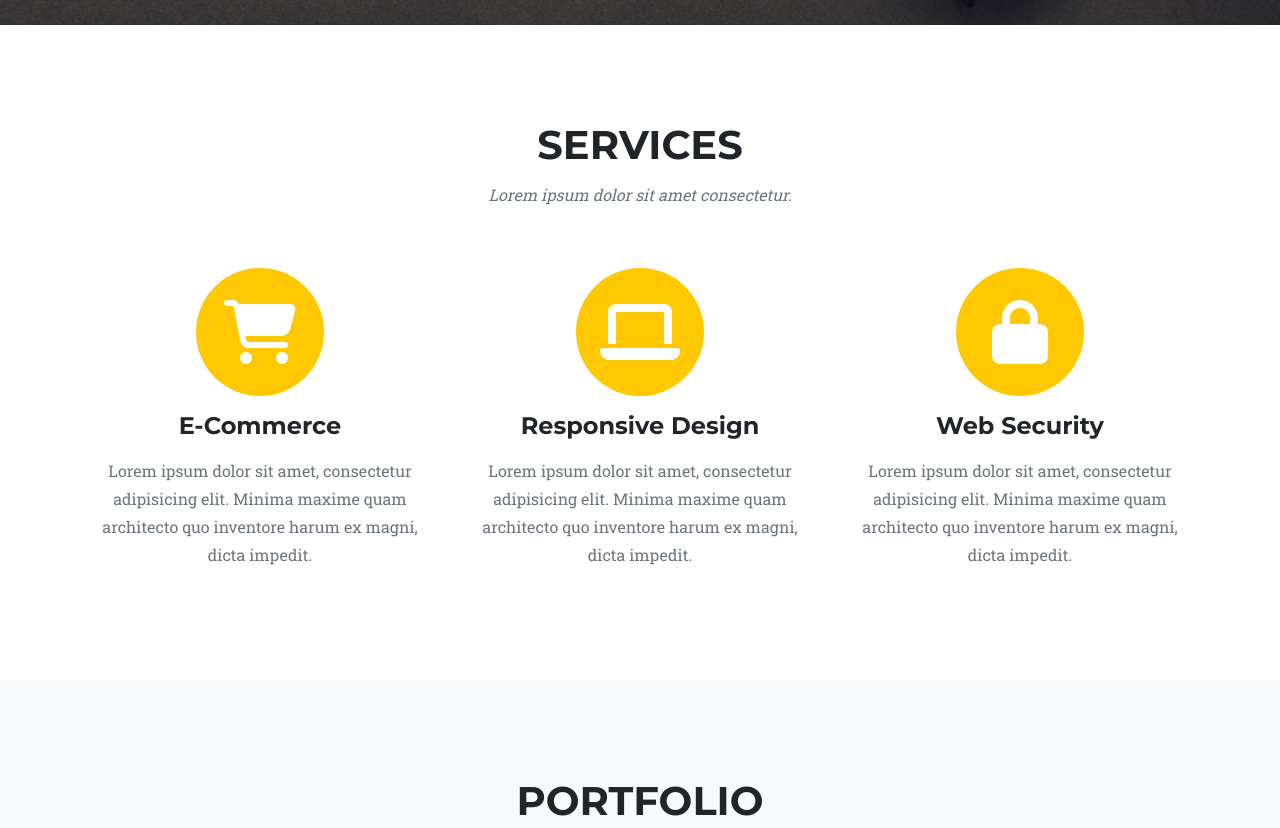
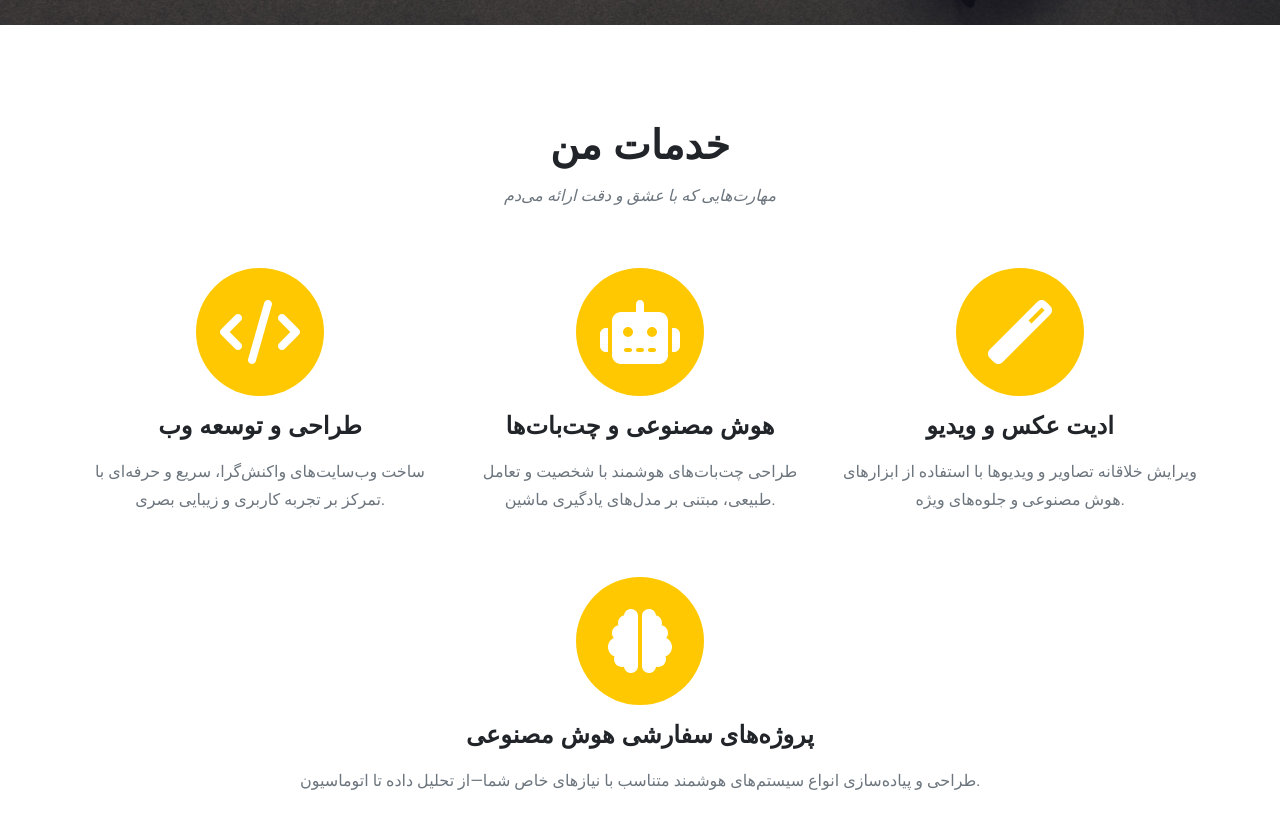
Before and after one commit to RohmRo/RohmRo.github.io, a plain HTML site: page index.html in a window 1280 px wide. Shown: the part 720-1548 px from the top of the page. Drawn offline with nearby package versions, Linux system fonts and the light colour scheme.

Commit message:
index.html

```diff
--- a/index.html
+++ b/index.html
@@ -57,33 +57,43 @@
       <section class="page-section" id="services">
   <div class="container">
     <div class="text-center">
-                    <h2 class="section-heading text-uppercase">Services</h2>
-                    <h3 class="section-subheading text-muted">Lorem ipsum dolor sit amet consectetur.</h3>
+      <h2 class="section-heading text-uppercase">خدمات من</h2>
+      <h3 class="section-subheading text-muted">مهارت‌هایی که با عشق و دقت ارائه می‌دم</h3>
     </div>
     <div class="row text-center">
       <div class="col-md-4">
         <span class="fa-stack fa-4x">
           <i class="fas fa-circle fa-stack-2x text-primary"></i>
-                            <i class="fas fa-shopping-cart fa-stack-1x fa-inverse"></i>
+          <i class="fas fa-code fa-stack-1x fa-inverse"></i>
         </span>
-                        <h4 class="my-3">E-Commerce</h4>
-                        <p class="text-muted">Lorem ipsum dolor sit amet, consectetur adipisicing elit. Minima maxime quam architecto quo inventore harum ex magni, dicta impedit.</p>
+        <h4 class="my-3">طراحی و توسعه وب</h4>
+        <p class="text-muted">ساخت وب‌سایت‌های واکنش‌گرا، سریع و حرفه‌ای با تمرکز بر تجربه کاربری و زیبایی بصری.</p>
       </div>
       <div class="col-md-4">
         <span class="fa-stack fa-4x">
           <i class="fas fa-circle fa-stack-2x text-primary"></i>
-                            <i class="fas fa-laptop fa-stack-1x fa-inverse"></i>
+          <i class="fas fa-robot fa-stack-1x fa-inverse"></i>
         </span>
-                        <h4 class="my-3">Responsive Design</h4>
-                        <p class="text-muted">Lorem ipsum dolor sit amet, consectetur adipisicing elit. Minima maxime quam architecto quo inventore harum ex magni, dicta impedit.</p>
+        <h4 class="my-3">هوش مصنوعی و چت‌بات‌ها</h4>
+        <p class="text-muted">طراحی چت‌بات‌های هوشمند با شخصیت و تعامل طبیعی، مبتنی بر مدل‌های یادگیری ماشین.</p>
       </div>
       <div class="col-md-4">
         <span class="fa-stack fa-4x">
           <i class="fas fa-circle fa-stack-2x text-primary"></i>
-                            <i class="fas fa-lock fa-stack-1x fa-inverse"></i>
+          <i class="fas fa-magic fa-stack-1x fa-inverse"></i>
         </span>
-                        <h4 class="my-3">Web Security</h4>
-                        <p class="text-muted">Lorem ipsum dolor sit amet, consectetur adipisicing elit. Minima maxime quam architecto quo inventore harum ex magni, dicta impedit.</p>
+        <h4 class="my-3">ادیت عکس و ویدیو</h4>
+        <p class="text-muted">ویرایش خلاقانه تصاویر و ویدیوها با استفاده از ابزارهای هوش مصنوعی و جلوه‌های ویژه.</p>
+      </div>
+    </div>
+    <div class="row text-center mt-5">
+      <div class="col-md-12">
+        <span class="fa-stack fa-4x">
+          <i class="fas fa-circle fa-stack-2x text-primary"></i>
+          <i class="fas fa-brain fa-stack-1x fa-inverse"></i>
+        </span>
+        <h4 class="my-3">پروژه‌های سفارشی هوش مصنوعی</h4>
+        <p class="text-muted">طراحی و پیاده‌سازی انواع سیستم‌های هوشمند متناسب با نیازهای خاص شما—از تحلیل داده تا اتوماسیون.</p>
       </div>
     </div>
   </div>
```
Lines whose indentation alone changed are shown as unchanged.
